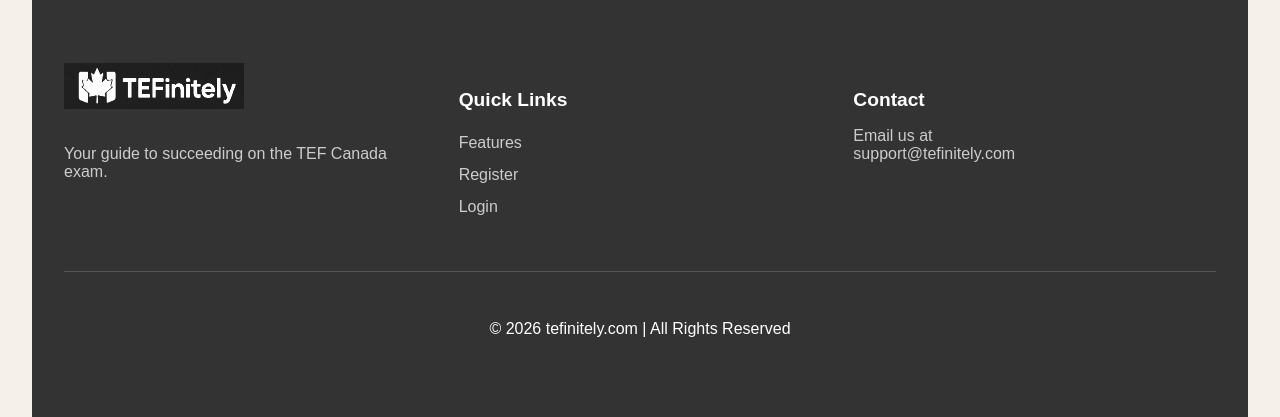
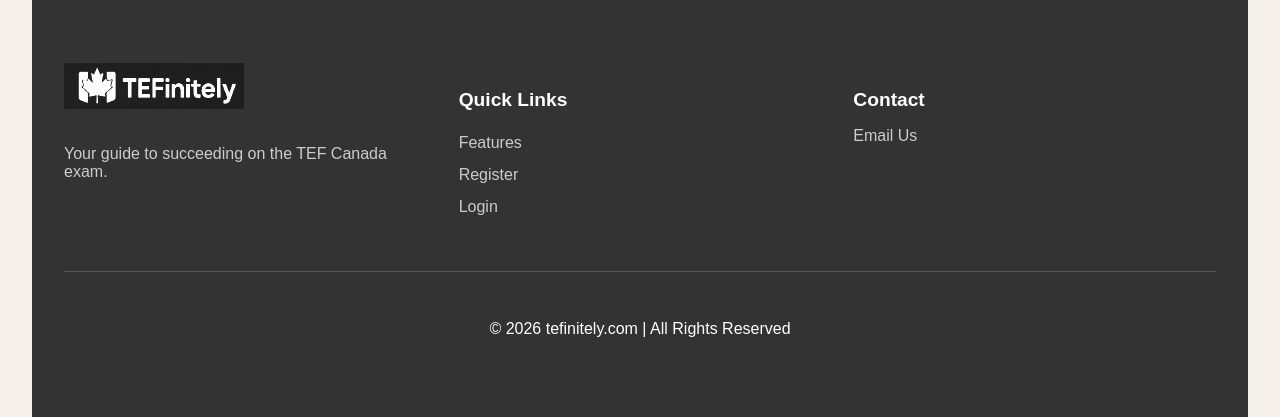
Before and after one commit to eben80/tefinitely, a PHP site: page / in a window 1280 px wide. Shown: the part 2258-2675 px from the top of the page. Run offline with PHP 8.4, Linux system fonts and the light colour scheme; a stand-in replaces the project's code that opens the database connection.

Commit message:
Implement dynamic PayPal plans, SDK v6 integration, and branding updates
- Added `payment_plans` table and Admin "Payment Settings" tab for dynamic plan management.
- Integrated PayPal SDK v6 for one-time payments and namespaced standard SDK for subscriptions.
- Implemented automatic user deactivation in webhooks for cancellations and refunds.
- Updated `register.html` with double password entry and complexity validation.
- Updated footer branding to "2026 tefinitely.com" and added "Email Us" mailto link.
- Improved admin dashboard with financial stats and payment history.
- Cleaned up landing page by removing testimonials and updating promotional content.

Co-authored-by: eben80 <2545460+eben80@users.noreply.github.com>

```diff
--- a/admin.php
+++ b/admin.php
@@ -313,7 +313,7 @@ checkAccess(true, true); // Admin only
             </div>
             <div class="footer-column">
                 <h4>Contact</h4>
-                <p>Email us at<br><a href="mailto:support@tefinitely.com">support@tefinitely.com</a></p>
+                <p><a href="mailto:tefinitely@gmail.com">Email Us</a></p>
             </div>
         </div>
         <div class="footer-bottom">
--- a/index.html
+++ b/index.html
@@ -241,7 +241,7 @@
                 </div>
                 <div class="footer-column">
                     <h4>Contact</h4>
-                    <p>Email us at<br><a href="mailto:support@tefinitely.com">support@tefinitely.com</a></p>
+                    <p><a href="mailto:tefinitely@gmail.com">Email Us</a></p>
                 </div>
             </div>
             <div class="footer-bottom">
--- a/logged_in.php
+++ b/logged_in.php
@@ -131,7 +131,7 @@ checkAccess();
             </div>
             <div class="footer-column">
                 <h4>Contact</h4>
-                <p>Email us at<br><a href="mailto:support@tefinitely.com">support@tefinitely.com</a></p>
+                <p><a href="mailto:tefinitely@gmail.com">Email Us</a></p>
             </div>
         </div>
         <div class="footer-bottom">
--- a/oral_expression.php
+++ b/oral_expression.php
@@ -130,7 +130,7 @@ checkAccess();
             </div>
             <div class="footer-column">
                 <h4>Contact</h4>
-                <p>Email us at<br><a href="mailto:support@tefinitely.com">support@tefinitely.com</a></p>
+                <p><a href="mailto:tefinitely@gmail.com">Email Us</a></p>
             </div>
         </div>
         <div class="footer-bottom">
--- a/oral_expression_section_a.php
+++ b/oral_expression_section_a.php
@@ -235,7 +235,7 @@ checkAccess();
             </div>
             <div class="footer-column">
                 <h4>Contact</h4>
-                <p>Email us at<br><a href="mailto:support@tefinitely.com">support@tefinitely.com</a></p>
+                <p><a href="mailto:tefinitely@gmail.com">Email Us</a></p>
             </div>
         </div>
         <div class="footer-bottom">
--- a/profile.php
+++ b/profile.php
@@ -202,7 +202,7 @@ checkAccess(false); // Does not require active subscription to view profile
             </div>
             <div class="footer-column">
                 <h4>Contact</h4>
-                <p>Email us at<br><a href="mailto:support@tefinitely.com">support@tefinitely.com</a></p>
+                <p><a href="mailto:tefinitely@gmail.com">Email Us</a></p>
             </div>
         </div>
         <div class="footer-bottom">
--- a/training.php
+++ b/training.php
@@ -277,7 +277,7 @@ checkAccess();
         </div>
         <div class="footer-column">
             <h4>Contact</h4>
-            <p>Email us at<br><a href="mailto:support@tefinitely.com">support@tefinitely.com</a></p>
+            <p><a href="mailto:tefinitely@gmail.com">Email Us</a></p>
         </div>
     </div>
     <div class="footer-bottom">
```
